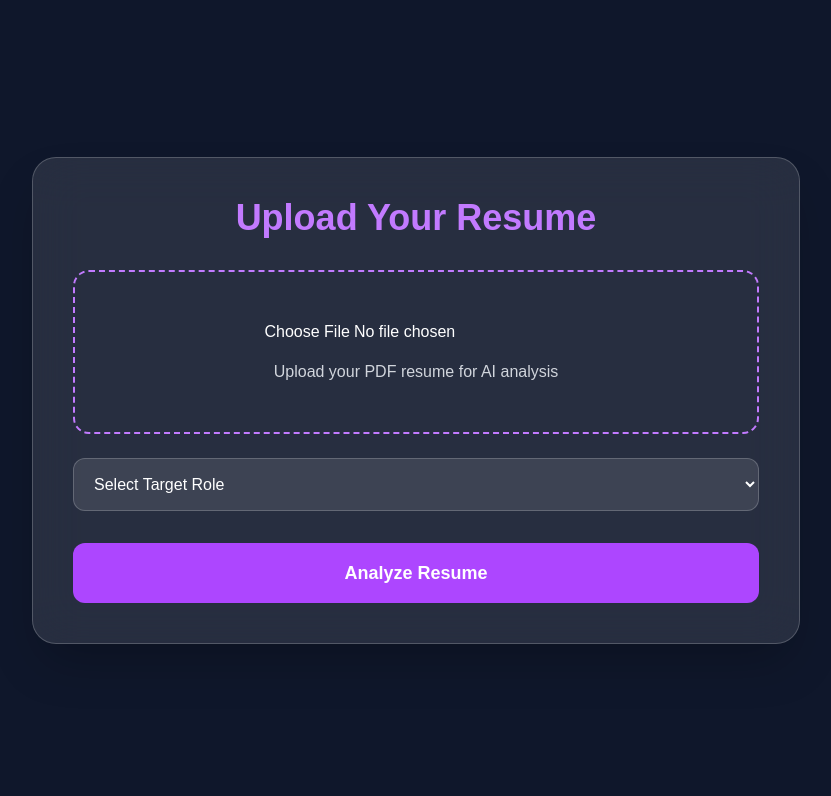
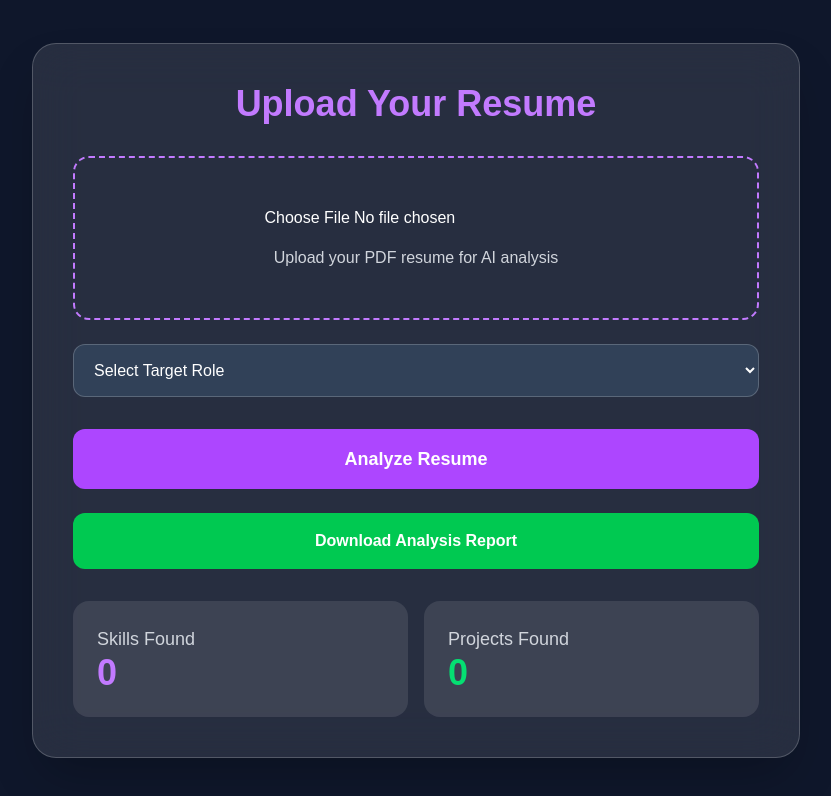
Before and after one commit to pallavipatil05/ai-resume-analyzer, a React (Vite) app in the folder client/: page /upload in a window 1280 px wide. Shown: the top 796 px of the page, without its empty margins (224-1055 px from the left). Built offline with nearby package versions, Linux system fonts and the light colour scheme.

Commit message:
Added job match analyzer and resume dashboard

```diff
--- a/client/package.json
+++ b/client/package.json
@@ -14,6 +14,7 @@
     "axios": "^1.16.1",
     "chart.js": "^4.5.1",
     "framer-motion": "^12.39.0",
+    "jspdf": "^4.2.1",
     "react": "^19.2.6",
     "react-chartjs-2": "^5.3.1",
     "react-dom": "^19.2.6",
--- a/client/src/pages/ResumeUpload.jsx
+++ b/client/src/pages/ResumeUpload.jsx
@@ -1,5 +1,6 @@
 import { useState } from 'react'
 import axios from 'axios'
+import jsPDF from 'jspdf'
 
 function ResumeUpload() {
 
@@ -73,6 +74,48 @@ function ResumeUpload() {
     }
 
   }
+  const downloadReport = () => {
+
+  const doc = new jsPDF()
+
+  doc.setFontSize(20)
+  doc.text('AI Resume Analysis Report', 20, 20)
+
+  doc.setFontSize(14)
+  doc.text(`ATS Score: ${atsScore}/100`, 20, 40)
+
+  doc.text(
+    `Skills Found: ${skills.join(', ')}`,
+    20,
+    60
+  )
+
+  if (jobMatch !== null) {
+    doc.text(
+      `Job Match: ${jobMatch}%`,
+      20,
+      80
+    )
+  }
+
+  if (missingSkills.length > 0) {
+    doc.text(
+      `Missing Skills: ${missingSkills.join(', ')}`,
+      20,
+      100
+    )
+  }
+
+  if (suggestions.length > 0) {
+    doc.text(
+      `Suggestions: ${suggestions.join(', ')}`,
+      20,
+      120
+    )
+  }
+
+  doc.save('Resume_Report.pdf')
+}
 
   return (
 
@@ -100,15 +143,26 @@ function ResumeUpload() {
         </div>
 
         <select
-          value={selectedRole}
-          onChange={(e) => setSelectedRole(e.target.value)}
-          className="w-full p-4 rounded-xl bg-white/10 border border-white/20 mt-6"
-        >
-          <option value="">Select Target Role</option>
-          <option value="frontend">Frontend Developer</option>
-          <option value="backend">Backend Developer</option>
-          <option value="fullstack">Full Stack Developer</option>
-        </select>
+  value={selectedRole}
+  onChange={(e) => setSelectedRole(e.target.value)}
+  className="w-full p-4 rounded-xl bg-slate-700 text-white border border-white/20 mt-6"
+>
+  <option value="" className="text-black">
+    Select Target Role
+  </option>
+
+  <option value="frontend" className="text-black">
+    Frontend Developer
+  </option>
+
+  <option value="backend" className="text-black">
+    Backend Developer
+  </option>
+
+  <option value="fullstack" className="text-black">
+    Full Stack Developer
+  </option>
+</select>
 
         <button
           onClick={handleUpload}
@@ -116,6 +170,12 @@ function ResumeUpload() {
         >
           Analyze Resume
         </button>
+        <button
+  onClick={downloadReport}
+  className="w-full mt-6 bg-green-500 hover:bg-green-600 p-4 rounded-xl font-semibold"
+>
+  Download Analysis Report
+</button>
 
         {message && (
           <p className="text-center mt-6 text-green-400">
@@ -248,6 +308,29 @@ function ResumeUpload() {
           </div>
 
         )}
+        <div className="grid grid-cols-2 gap-4 mt-8">
+
+  <div className="bg-white/10 p-6 rounded-2xl">
+    <h3 className="text-lg text-gray-300">
+      Skills Found
+    </h3>
+
+    <p className="text-4xl font-bold text-purple-400">
+      {stats.skillsCount}
+    </p>
+  </div>
+
+  <div className="bg-white/10 p-6 rounded-2xl">
+    <h3 className="text-lg text-gray-300">
+      Projects Found
+    </h3>
+
+    <p className="text-4xl font-bold text-green-400">
+      {stats.projectsCount}
+    </p>
+  </div>
+
+</div>
 
       </div>
 
```
Also changed, not shown: 4 other files (tests, documents, lock files or other folders).
